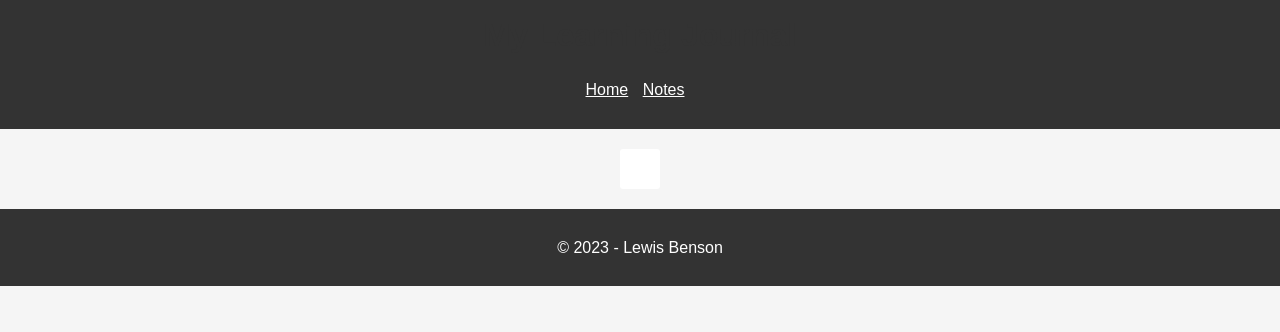
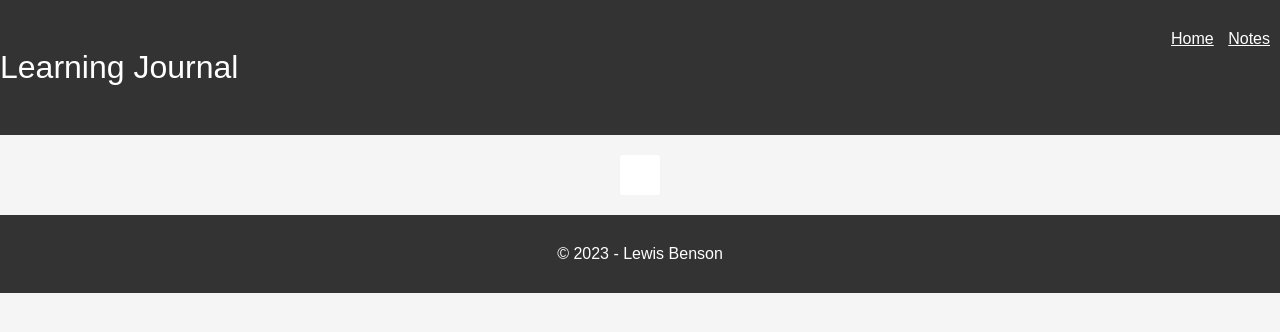
Before and after one commit to tm-LBenson/learning-ladder, a Jekyll site: the page built from notes/general-notes.md, in a window 1280 px wide. Shown: the top 332 px of the page. Built offline with Jekyll 4.4.1, drawn with Linux system fonts in a browser that asks for light colours; our own code applies the rules of GitHub Pages for plain Markdown files.

Commit message:
adjust nav bar for menu

```diff
--- a/_layouts/default.html
+++ b/_layouts/default.html
@@ -10,14 +10,13 @@
   </head>
   <body>
     <header>
-      <h1>My Learning Journal</h1>
+      <p>Learning Journal</p>
       <nav>
         <ul>
           <li><a href="{{ '/' | relative_url }}">Home</a></li>
           <li>
             <a href="{{ '/notes/general-notes' | relative_url }}">Notes</a>
           </li>
-
         </ul>
       </nav>
     </header>
--- a/assets/css/styles.css
+++ b/assets/css/styles.css
@@ -17,6 +17,13 @@ body > header {
   background-color: #333;
   color: #fff;
   width: 100%;
+  display: flex;
+  justify-content: space-between;
+  padding: 10px 20px;
+}
+header > p {
+  color: #fff;
+  font-size: 2rem;
 }
 
 header h1 {
```
